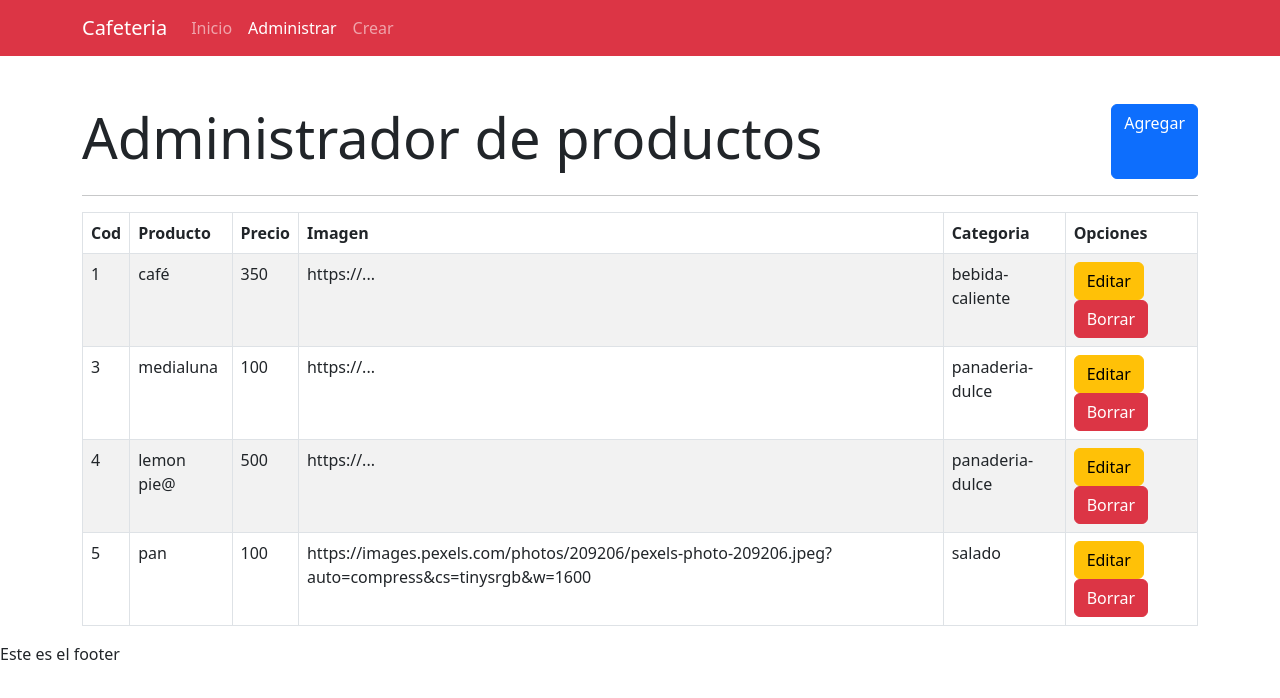
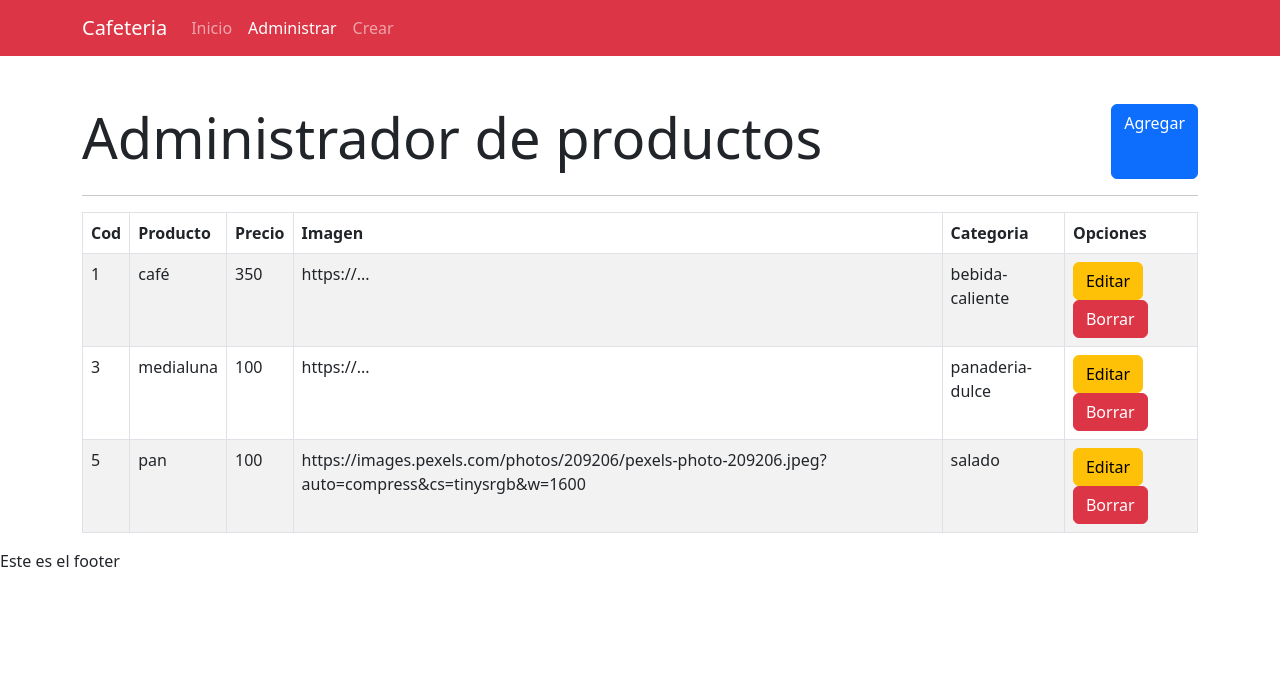
Before and after one commit to carlosmsx/c2i-crud-cafeteria, a React (Create React App) app: page /administrar in a window 1280 px wide. Shown: the top 698 px of the page. Built offline with nearby package versions, Linux system fonts and the light colour scheme; data requests are answered from the project's data file.

Commit message:
agregada llamada a consultarAPI

```diff
--- a/db.json
+++ b/db.json
@@ -15,13 +15,6 @@
       "id": 3
     },
     {
-      "nombreProducto": "lemon pie@",
-      "precio": "500",
-      "imagen": "https://...",
-      "categoria": "panaderia-dulce",
-      "id": 4
-    },
-    {
       "nombreProducto": "pan",
       "precio": "100",
       "imagen": "https://images.pexels.com/photos/209206/pexels-photo-209206.jpeg?auto=compress&cs=tinysrgb&w=1600",
--- a/src/components/views/producto/AdminProductos.jsx
+++ b/src/components/views/producto/AdminProductos.jsx
@@ -46,7 +46,7 @@ const AdminProductos = () => {
                 </thead>
                 <tbody>
                     {
-                        productos.map((producto)=><ItemProducto key={producto.id} producto={producto}/>)
+                        productos.map((producto)=><ItemProducto key={producto.id} producto={producto} consultarAPI={consultarAPI} />)
                     }
                 </tbody>
             </Table>
--- a/src/components/views/producto/ItemProducto.jsx
+++ b/src/components/views/producto/ItemProducto.jsx
@@ -2,7 +2,7 @@ import React from "react";
 import { Button } from "react-bootstrap";
 import Swal from "sweetalert2";
 
-const ItemProducto = ({ producto }) => {
+const ItemProducto = ({ producto, consultarAPI }) => {
     const { nombreProducto, id, precio, imagen, categoria } = { ...producto };
     const URL_API = process.env.REACT_APP_API_CAFETERIA;
 
@@ -26,10 +26,11 @@ const ItemProducto = ({ producto }) => {
 
                     if (respuesta.status ===200)
                     {
-                        Swal.fire("Producto eliminado!", "El producto fur correctamente eliminado.", "success");
+                        Swal.fire("Producto eliminado!", "El producto fue correctamente eliminado.", "success");
 
                     }
                     //recargar tabla de productos
+                    consultarAPI();
                 } catch (error) {
                     console.log(error);
                     //mostrar alert
```
